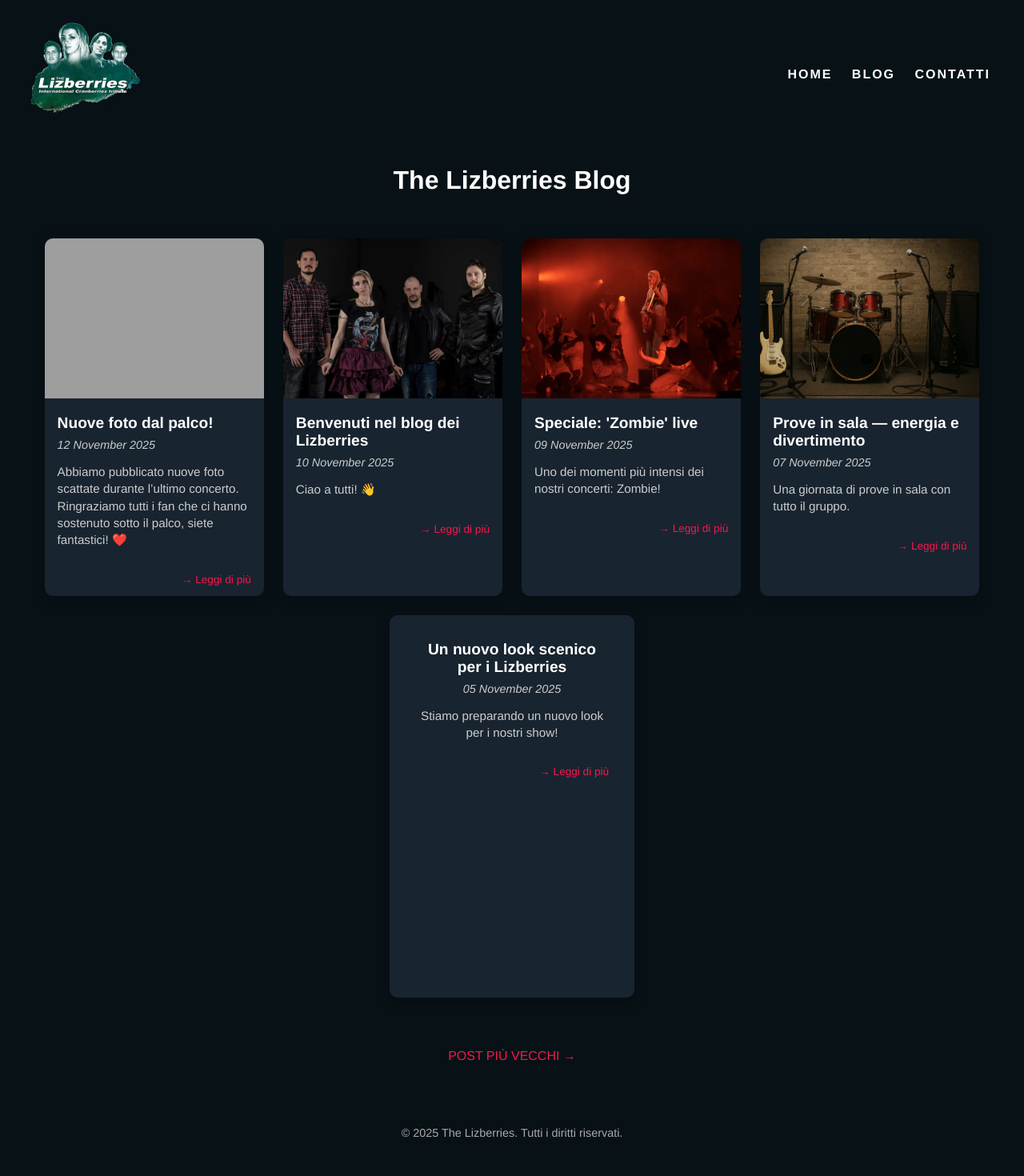
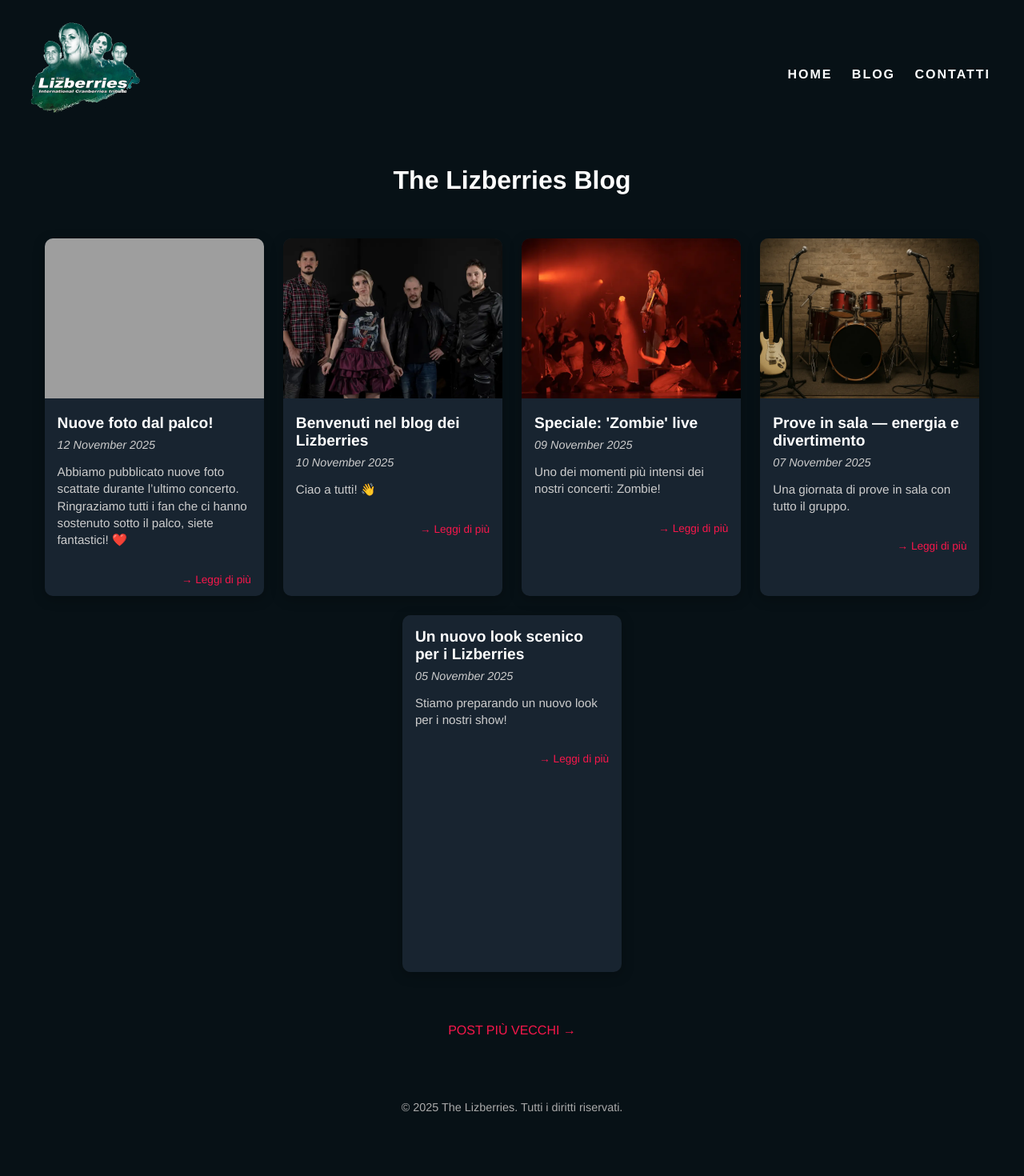
Before and after one commit to thelizberries/blog-lizberries, a Jekyll site: the page built from index.html, in a window 1280 px wide. Shown: the whole page at 80% size. Built offline with Jekyll 4.4.1, drawn with Linux system fonts in a browser that asks for light colours; the list of posts is cut into pages by our own code; after the commit the page ends 1438 px from its top, so only the background shows below that; grey boxes are pictures that could not be loaded.

Commit message:
Update lizberries-blog.css

```diff
--- a/assets/css/lizberries-blog.css
+++ b/assets/css/lizberries-blog.css
@@ -107,12 +107,6 @@ header.blog-header nav a:hover {
   object-fit: cover;
 }
 
-/* Variant for previews without image */
-.post-preview.no-image {
-  padding: 1rem;
-  text-align: center;
-}
-
 /* Single post styles */
 .post {
   padding: 2rem;
```
